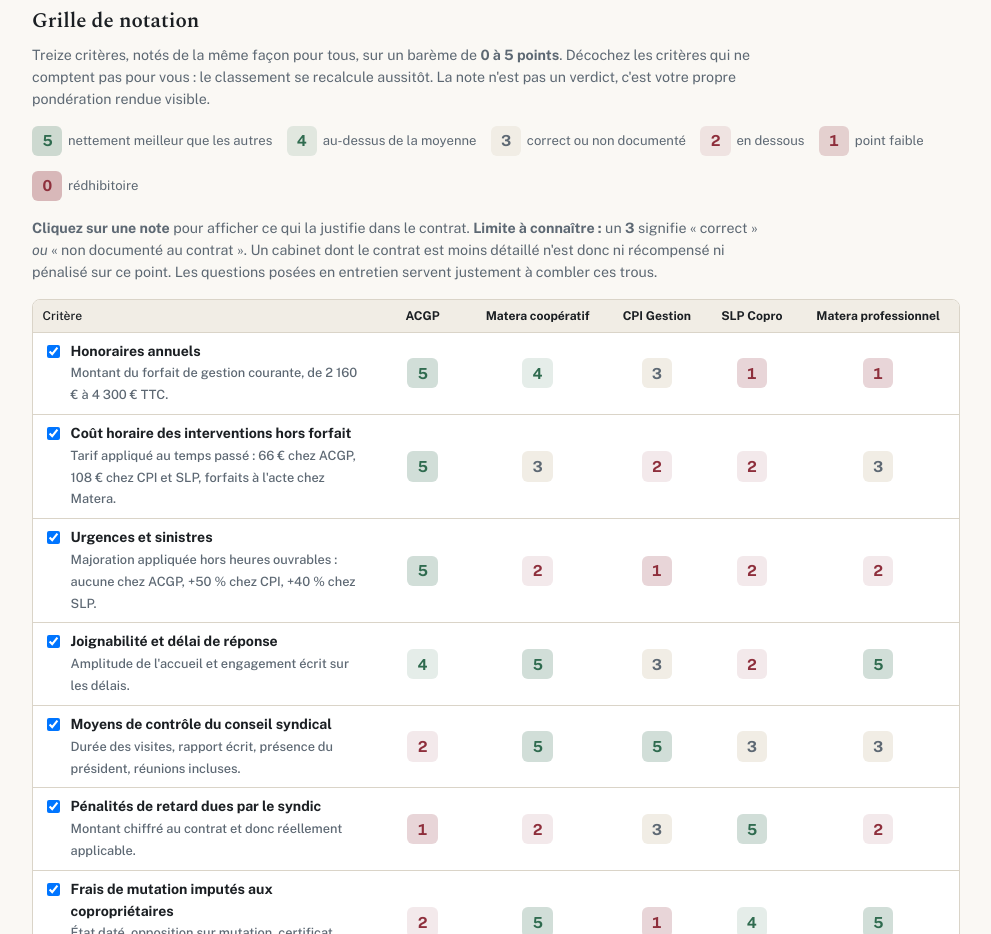
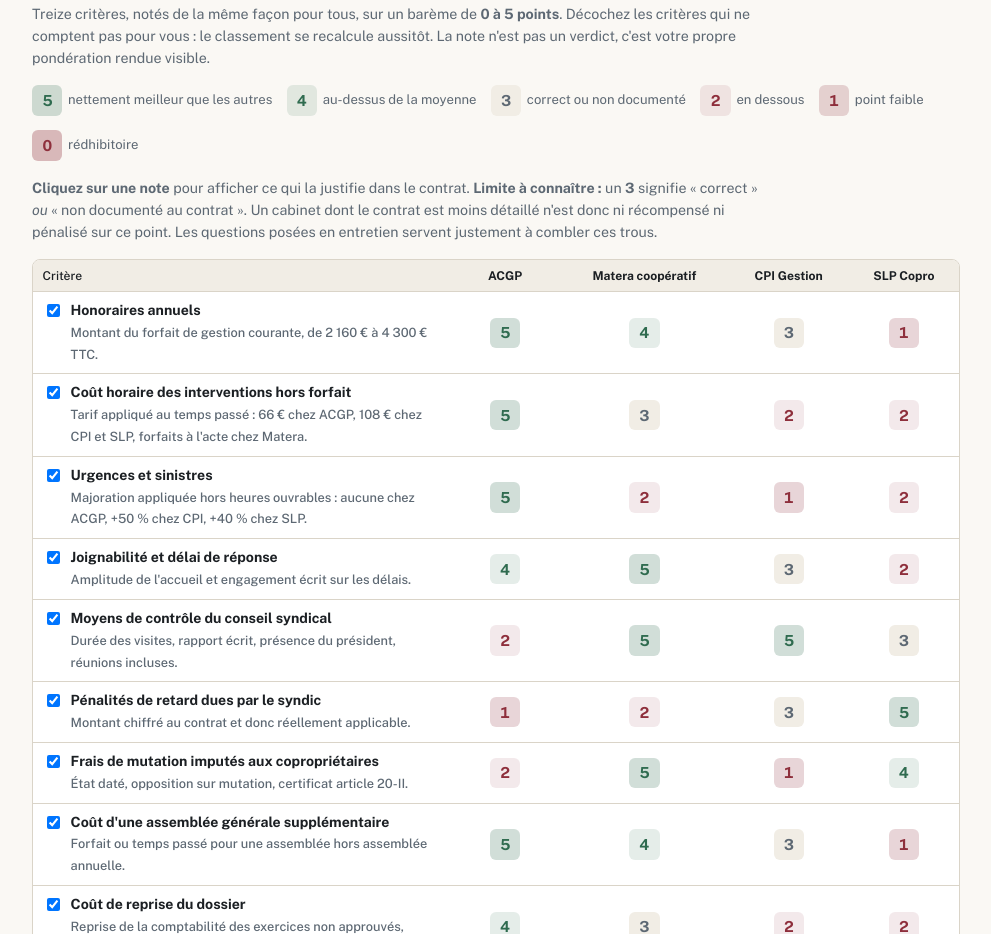
Before and after one commit to onizard/syndic, a plain HTML site: page index.html in a window 1280 px wide. Shown: the part 1866-2800 px from the top of the page, without its empty margins (144-1135 px from the left). Drawn offline with nearby package versions, Linux system fonts and the light colour scheme.

Commit message:
Retrait de Matera formule professionnelle du comparatif
La copropriété ne retiendra pas cette offre : elle disparaît du
tableau des prix, de la grille de notation, des fiches et du
sélecteur de cabinet du questionnaire. Les comparaisons passent de
cinq à quatre propositions.

Co-Authored-By: Claude Opus 5 <noreply@anthropic.com>
Claude-Session: https://claude.ai/code/session_01QyoZqeKZRdXK7FvaZMq3S6

```diff
--- a/app.js
+++ b/app.js
@@ -24,7 +24,7 @@
         "Les sommes versées par l'assureur au syndic au titre d'un sinistre viennent en " +
         "déduction de sa rémunération : il ne peut pas être payé deux fois. Aucun autre " +
         "contrat ne le prévoit.",
-        "Quatre visites périodiques par an, le nombre le plus élevé des cinq.",
+        "Quatre visites périodiques par an, le nombre le plus élevé des quatre.",
         "Assemblée générale supplémentaire au forfait : 450 € TTC pour deux heures, " +
         "contre 432 à 720 € TTC chez CPI Gestion et 834 € TTC chez SLP Copro.",
         "Mise en demeure d'un tiers 36 € TTC ; constitution d'un dossier avocat ou " +
@@ -132,7 +132,7 @@
         "Pénalités de retard les plus dissuasives : 15 € par jour sur la fiche " +
         "synthétique et sur la transmission des pièces au conseil syndical.",
         "Plage de l'assemblée de 9 h 30 à 20 h : une assemblée en soirée reste au forfait.",
-        "État daté 300 € TTC et opposition sur mutation 90 € TTC, les moins chers des cinq.",
+        "État daté 300 € TTC et opposition sur mutation 90 € TTC, les moins chers des quatre.",
         "Garantie financière GALIAN de 920 000 €.",
         "Le contrat mentionne le numéro d'immatriculation de la copropriété et le nombre " +
         "exact de lots : le dossier a été étudié."
@@ -143,32 +143,12 @@
         "Taux horaire de 108 € TTC, majoré de 40 % en urgence, soit 151,20 € TTC de " +
         "l'heure.",
         "Assemblée générale demandée par un copropriétaire : 834 € TTC, le tarif le plus " +
-        "élevé des cinq.",
+        "élevé des quatre.",
         "Reprise de la comptabilité des exercices non approuvés : 108 € TTC de l'heure " +
         "(article 7.2.1), sans plafond.",
         "Accueil téléphonique le matin uniquement, de 9 h 30 à 12 h 30, fermé le samedi.",
         "La date de la carte professionnelle diffère entre le contrat (2023) et la fiche " +
         "d'information (2026)."
-      ]
-    },
-    {
-      id: "matpro",
-      nom: "Matera professionnel",
-      long: "MATERA — formule professionnelle",
-      prix: 4300,
-      prixTxt: "4 300 € TTC",
-      adr: "10 rue Treilhard, 75008 Paris.",
-      plus: [
-        "Mêmes outils que la formule coopérative : plateforme, référent dédié, " +
-        "comptabilité et suivi juridique.",
-        "Honoraires de mutation, suivi de travaux et immatriculation : 0 €.",
-        "Aucun copropriétaire n'a à exercer la fonction de syndic."
-      ],
-      moins: [
-        "Coût supérieur de 1 820 € par an à la formule coopérative, pour des outils " +
-        "identiques.",
-        "Les mêmes prestations restent en option payante : travaux, impayés, dégâts des " +
-        "eaux, tenue de l'assemblée."
       ]
     }
   ];
@@ -182,11 +162,11 @@
       d: "Montant du forfait de gestion courante, de 2 160 € à 4 300 € TTC.",
       n: { acgp: 5, matcoop: 4, cpi: 3, slp: 1, matpro: 1 },
       j: {
-        acgp: "1 800 € HT, soit 2 160 € TTC par an : le forfait le moins cher des cinq.",
+        acgp: "1 800 € HT, soit 2 160 € TTC par an : le forfait le moins cher des quatre.",
         matcoop: "2 480 € TTC par an, plus 200 € TTC de frais de mise en place la première année.",
-        cpi: "2 650 € HT, soit 3 180 € TTC par an : au milieu des cinq propositions.",
+        cpi: "2 650 € HT, soit 3 180 € TTC par an : au milieu des quatre propositions.",
         slp: "3 500 € HT, soit 4 200 € TTC par an.",
-        matpro: "4 300 € TTC par an : le forfait le plus cher des cinq."
+        matpro: "4 300 € TTC par an : le forfait le plus cher des quatre."
       } },
     { t: "Coût horaire des interventions hors forfait",
       d: "Tarif appliqué au temps passé : 66 € chez ACGP, 108 € chez CPI et SLP, " +
@@ -204,7 +184,7 @@
          "+40 % chez SLP.",
       n: { acgp: 5, matcoop: 2, cpi: 1, slp: 2, matpro: 2 },
       j: {
-        acgp: "Aucune majoration hors heures ouvrables, et les sommes versées par l'assureur viennent en déduction de sa rémunération. Unique parmi les cinq.",
+        acgp: "Aucune majoration hors heures ouvrables, et les sommes versées par l'assureur viennent en déduction de sa rémunération. Unique parmi les quatre.",
         matcoop: "La gestion d'un dégât des eaux est une option facturée à partir de 400 € TTC.",
         cpi: "Tarif horaire majoré de 50 % en urgence, soit 162 € TTC de l'heure.",
         slp: "Tarif horaire majoré de 40 % en urgence, soit 151,20 € TTC de l'heure.",
@@ -237,7 +217,7 @@
         acgp: "« (montant fixé par décret) € par jour de retard » : la mention n'est pas renseignée, la pénalité est inapplicable en pratique.",
         matcoop: "Aucune pénalité chiffrée. La question se pose différemment, le syndic étant un copropriétaire.",
         cpi: "1 € par jour de retard, déduit de sa rémunération : chiffré, donc applicable, mais peu dissuasif.",
-        slp: "15 € par jour de retard : le montant le plus dissuasif des cinq.",
+        slp: "15 € par jour de retard : le montant le plus dissuasif des quatre.",
         matpro: "Aucune pénalité chiffrée dans les éléments transmis."
       } },
     { t: "Frais de mutation imputés aux copropriétaires",
@@ -246,7 +226,7 @@
       j: {
         acgp: "État daté 380 € TTC, soit le plafond légal ; opposition sur mutation 150 € TTC.",
         matcoop: "État daté, pré-état daté et certificat de l'article 20-II à 0 €.",
-        cpi: "État daté 380 € TTC, opposition sur mutation 180 € TTC, certificat article 20-II 150 € TTC : le plus cher des cinq.",
+        cpi: "État daté 380 € TTC, opposition sur mutation 180 € TTC, certificat article 20-II 150 € TTC : le plus cher des quatre.",
         slp: "État daté 300 € TTC et opposition sur mutation 90 € TTC : les moins chers hors Matera.",
         matpro: "Mêmes honoraires de mutation à 0 € que la formule coopérative."
       } },
@@ -257,7 +237,7 @@
         acgp: "Forfait de 450 € TTC pour deux heures, dépassement facturé 132 € TTC de l'heure.",
         matcoop: "Préparation et tenue de l'assemblée en option, à partir de 400 € TTC.",
         cpi: "432 € TTC pour quatre heures en journée, mais 720 € TTC si l'assemblée se tient en soirée.",
-        slp: "834 € TTC pour une assemblée demandée par un copropriétaire : le tarif le plus élevé des cinq.",
+        slp: "834 € TTC pour une assemblée demandée par un copropriétaire : le tarif le plus élevé des quatre.",
         matpro: "Non documenté dans les éléments transmis."
       } },
     { t: "Coût de reprise du dossier",
@@ -277,7 +257,7 @@
       j: {
         acgp: "Le contrat ne comporte aucun engagement particulier sur les commissions ou les sociétés liées.",
         matcoop: "Frais bancaires et assurance du conseil syndical inclus ; tarifs des options publiés.",
-        cpi: "Clause « Concurrence – Éthique » : aucune commission, filiales déclarées, fournisseurs mis en concurrence avec le conseil syndical. Unique parmi les cinq.",
+        cpi: "Clause « Concurrence – Éthique » : aucune commission, filiales déclarées, fournisseurs mis en concurrence avec le conseil syndical. Unique parmi les quatre.",
         slp: "Aucun engagement particulier sur ce point.",
         matpro: "Mêmes engagements que la formule coopérative."
       } },
@@ -305,7 +285,7 @@
       d: "Ce que le forfait couvre réellement au regard de son montant.",
       n: { acgp: 5, matcoop: 5, cpi: 4, slp: 2, matpro: 1 },
       j: {
-        acgp: "2 160 € TTC pour quatre visites par an et les tarifs d'intervention les plus bas des cinq.",
+        acgp: "2 160 € TTC pour quatre visites par an et les tarifs d'intervention les plus bas des quatre.",
         matcoop: "2 480 € TTC avec les mutations, le suivi de travaux et l'immatriculation à 0 €.",
         cpi: "3 180 € TTC, mais avec des visites d'une heure, deux réunions de conseil syndical et la clause éthique.",
         slp: "4 200 € TTC pour deux visites et un accueil réduit à la matinée.",
@@ -354,7 +334,7 @@
   { q: "Combien de copropriétés le gestionnaire qui suivra notre immeuble gère-t-il par " +
        "ailleurs ? Qui le remplace pendant ses congés ou en cas de départ, et comment en " +
        "sommes-nous informés ?",
-    c: { def: "Aucun des cinq contrats ne traite ce point. La charge réelle d'un " +
+    c: { def: "Aucun des quatre contrats ne traite ce point. La charge réelle d'un " +
               "gestionnaire détermine pourtant sa réactivité bien plus sûrement que les " +
               "horaires d'accueil affichés." } },
 
@@ -422,7 +402,7 @@
       cpi: "Rémunération « révisée chaque année à la date anniversaire et selon les " +
            "modalités prévues en assemblée générale ». <b>Ni plafond ni indice.</b>",
       slp: "Le point n'est pas précisé dans les éléments transmis.",
-      matcoop: "Révision annuelle plafonnée à 5 % par an : le seul des cinq à poser une " +
+      matcoop: "Révision annuelle plafonnée à 5 % par an : le seul des quatre à poser une " +
                "limite écrite.",
       matpro: "Révision annuelle plafonnée à 5 % par an."
     } },
@@ -466,7 +446,7 @@
             "inapplicable.</b>",
       cpi: "1 € par jour de retard, déduit de la rémunération : chiffré, donc " +
            "applicable, mais peu dissuasif.",
-      slp: "15 € par jour de retard : le montant le plus dissuasif des cinq.",
+      slp: "15 € par jour de retard : le montant le plus dissuasif des quatre.",
       matcoop: "Aucune pénalité chiffrée dans les éléments transmis.",
       matpro: "Aucune pénalité chiffrée dans les éléments transmis."
     } },
@@ -494,7 +474,7 @@
       acgp: "<b>Le contrat ne comporte aucun engagement sur ce point.</b>",
       cpi: "Clause « Concurrence – Éthique » : engagement à ne percevoir aucune " +
            "commission, à déclarer ses filiales et à mettre les fournisseurs en " +
-           "concurrence avec le conseil syndical. <b>Unique parmi les cinq.</b>",
+           "concurrence avec le conseil syndical. <b>Unique parmi les quatre.</b>",
       slp: "<b>Le contrat ne comporte aucun engagement sur ce point.</b>",
       matcoop: NON_DOC,
       matpro: NON_DOC
--- a/index.html
+++ b/index.html
@@ -213,7 +213,7 @@ footer{margin-top:2.6rem;padding-top:1rem;border-top:1px solid var(--line);font-
 <!-- =========================== COMPARATIF =========================== -->
 <section id="p-comparatif" role="tabpanel" aria-labelledby="t-comparatif">
 
-  <h2>Les cinq propositions</h2>
+  <h2>Les quatre propositions</h2>
   <p class="hint">Montants toutes taxes comprises, pour douze mois, hors prestations
      particulières. Tirés des projets de contrat transmis par chaque cabinet.</p>
   <table class="prix"><thead><tr><th>Proposition</th><th>Honoraires annuels</th></tr></thead>
```
